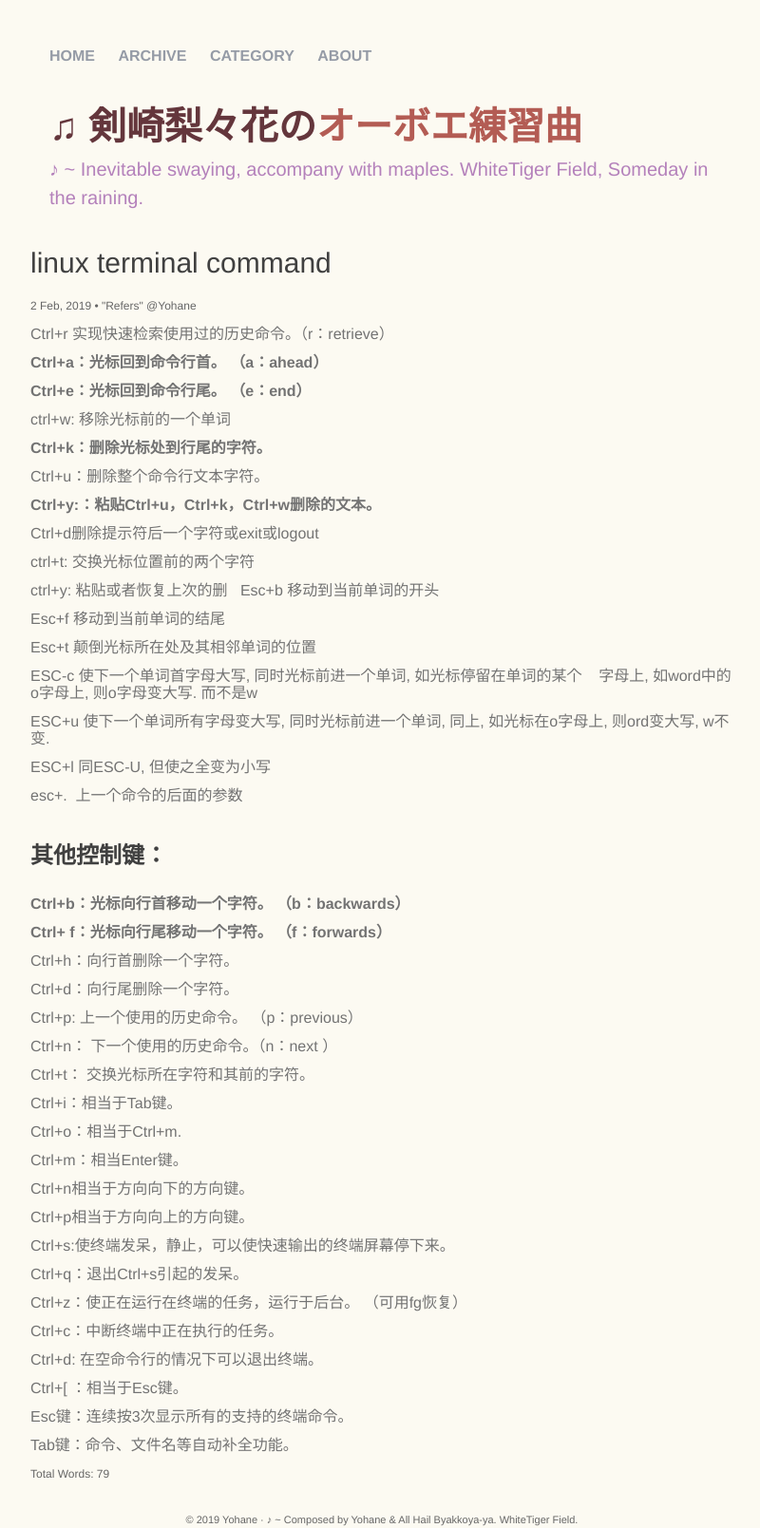
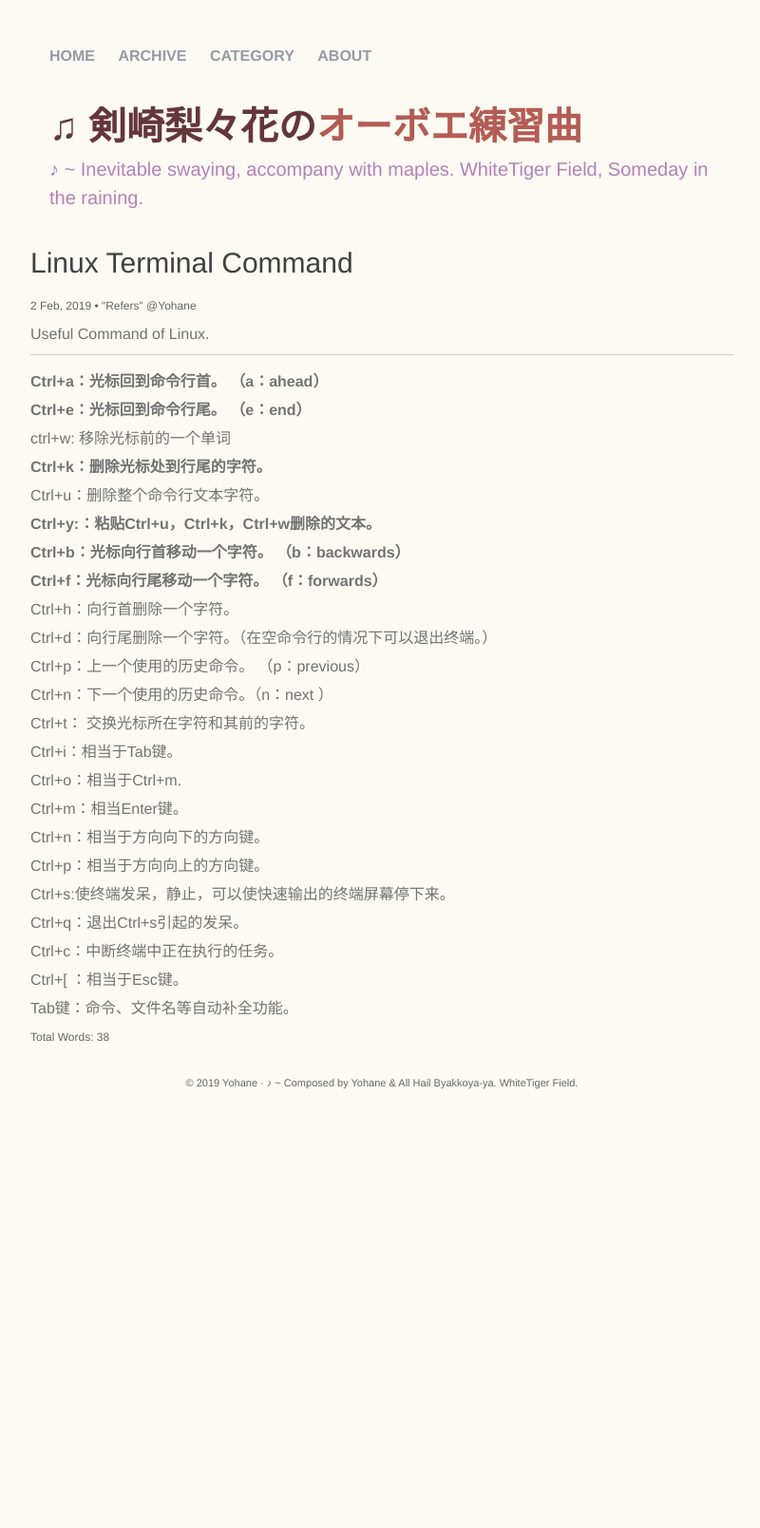
Before and after one commit to YohaneWW/Maples, a Jekyll site: the page built from _posts/2019-2-2-linux-terminal-command.md, in a window 1280 px wide. Shown: the whole page at 95% size, without its empty margins (238-1038 px from the left). Built offline with Jekyll 4.4.1, drawn with Linux system fonts in a browser that asks for light colours; after the commit the page ends 1149 px from its top, so only the background shows below that.

```diff
--- a/_layouts/about.html
+++ b/_layouts/about.html
@@ -54,6 +54,8 @@
         <br />
         <br />
         <br />
+        <h1 class="post-title">{{ page.title }}</h1>
+        <br />
         <div class="description2"> {{ site.description }} </div>
       </div>
     </header>
--- a/_posts/2019-2-2-linux-terminal-command.md
+++ b/_posts/2019-2-2-linux-terminal-command.md
@@ -1,11 +1,12 @@
 ---
 layout: post
-title: linux terminal command
+title: Linux Terminal Command
 date: 2019-2-2 21:14
 categories: [Refers]
 ---
+Useful Command of Linux.
 
-Ctrl+r 实现快速检索使用过的历史命令。（r：retrieve）
+----
 
 **Ctrl+a：光标回到命令行首。 （a：ahead）**
 
@@ -19,42 +20,17 @@ Ctrl+u：删除整个命令行文本字符。
 
 **Ctrl+y:：粘贴Ctrl+u，Ctrl+k，Ctrl+w删除的文本。**
 
-Ctrl+d删除提示符后一个字符或exit或logout
-
-ctrl+t: 交换光标位置前的两个字符
-
-ctrl+y: 粘贴或者恢复上次的删
-
-Esc+b 移动到当前单词的开头
-
-Esc+f 移动到当前单词的结尾
-
-Esc+t 颠倒光标所在处及其相邻单词的位置
-
-ESC-c 使下一个单词首字母大写, 同时光标前进一个单词, 如光标停留在单词的某个    字母上, 如word中的o字母上, 则o字母变大写. 而不是w
-
-ESC+u 使下一个单词所有字母变大写, 同时光标前进一个单词, 同上, 如光标在o字母上, 则ord变大写, w不变.
-
-ESC+l 同ESC-U, 但使之全变为小写
-
-esc+.  上一个命令的后面的参数
-
-
-
-
-## 其他控制键：
-
 **Ctrl+b：光标向行首移动一个字符。 （b：backwards）**
 
-**Ctrl+ f：光标向行尾移动一个字符。 （f：forwards）**
+**Ctrl+f：光标向行尾移动一个字符。 （f：forwards）**
 
 Ctrl+h：向行首删除一个字符。
 
-Ctrl+d：向行尾删除一个字符。
+Ctrl+d：向行尾删除一个字符。（在空命令行的情况下可以退出终端。）
 
-Ctrl+p: 上一个使用的历史命令。 （p：previous）
+Ctrl+p：上一个使用的历史命令。 （p：previous）
 
-Ctrl+n： 下一个使用的历史命令。（n：next ）
+Ctrl+n：下一个使用的历史命令。（n：next ）
 
 Ctrl+t： 交换光标所在字符和其前的字符。
 
@@ -64,22 +40,16 @@ Ctrl+o：相当于Ctrl+m.
 
 Ctrl+m：相当Enter键。
 
-Ctrl+n相当于方向向下的方向键。
+Ctrl+n：相当于方向向下的方向键。
 
-Ctrl+p相当于方向向上的方向键。
+Ctrl+p：相当于方向向上的方向键。
 
 Ctrl+s:使终端发呆，静止，可以使快速输出的终端屏幕停下来。
 
 Ctrl+q：退出Ctrl+s引起的发呆。
 
-Ctrl+z：使正在运行在终端的任务，运行于后台。 （可用fg恢复）
-
 Ctrl+c：中断终端中正在执行的任务。
-
-Ctrl+d: 在空命令行的情况下可以退出终端。
 
 Ctrl+[ ：相当于Esc键。
 
-Esc键：连续按3次显示所有的支持的终端命令。
-
 Tab键：命令、文件名等自动补全功能。
```
Also changed, not shown: _posts/2017-01-01-iTunesTutorial.md (added, +48 -0 lines).
